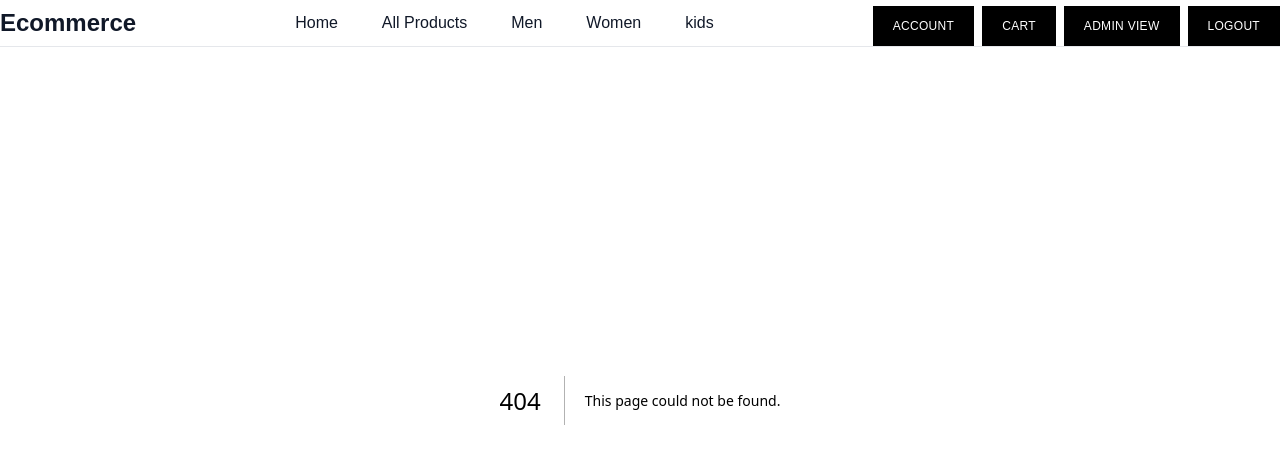
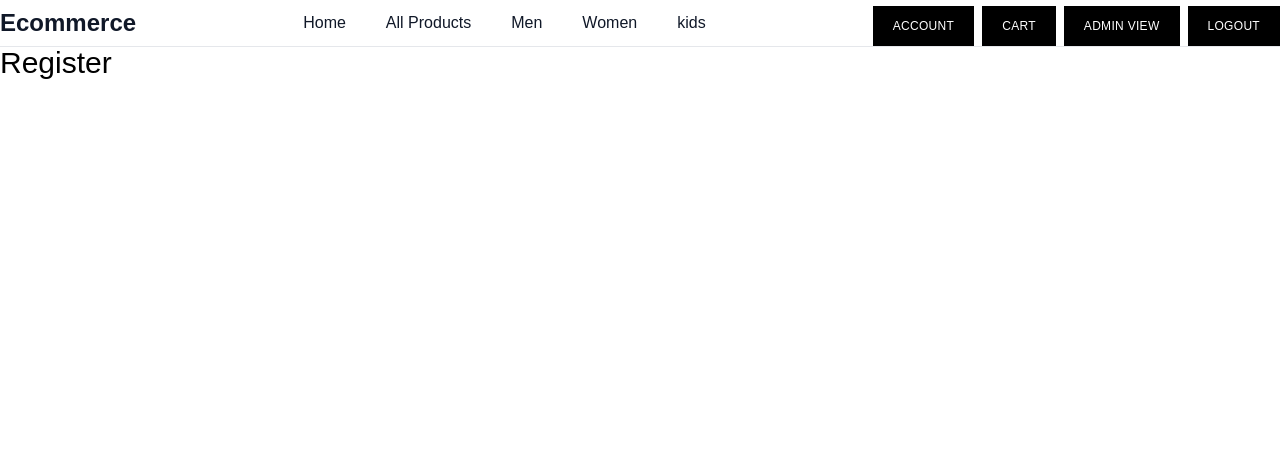
Before and after one commit to Neepunraj/EcommerceVintunaCrafts, a Next.js app: page /register in a window 1280 px wide. Before the commit this address had no page. Shown: the top 464 px of the page. Built offline with nearby package versions, Linux system fonts and the light colour scheme.

Commit message:
nav update 1

```diff
--- a/src/app/globals.css
+++ b/src/app/globals.css
@@ -14,7 +14,7 @@
 
 @media (prefers-color-scheme: dark) {
   :root {
-    --background: #8a8a8a;
+    --background: #d3cfcf;
     --foreground: #ffffff;
   }
 }
--- a/src/app/layout.tsx
+++ b/src/app/layout.tsx
@@ -2,6 +2,7 @@ import type { Metadata } from "next";
 import { Geist, Geist_Mono } from "next/font/google";
 import "./globals.css";
 import GlobalState from "@/context";
+import Navbar from "@/component/navbar";
 
 const geistSans = Geist({
   variable: "--font-geist-sans",
@@ -29,9 +30,11 @@ export default function RootLayout({
         className={`${geistSans.variable} ${geistMono.variable} antialiased`}
       >
         <GlobalState>
-        {children}
+          <Navbar />
+          <main className="flex min-h-screen flex-col mt-[45px]">
+            {children}
+          </main>
         </GlobalState>
-
       </body>
     </html>
   );
--- /dev/null
+++ b/src/app/register/page.tsx
@@ -0,0 +1,11 @@
+import { FC } from "react";
+
+const Register: FC = () => {
+  return (
+    <div className="max-h-full bg-white relative">
+      <h1 className="text-3xl text-black">Register</h1>
+    </div>
+  );
+};
+
+export default Register;
--- /dev/null
+++ b/src/component/formElements/inputComponent/index.tsx
@@ -0,0 +1,24 @@
+import { InputComponettypes } from "@/interfaces";
+
+const InputComponent = ({
+  label,
+  placeholder,
+  value,
+  onChange,
+  type,
+}: InputComponettypes) => {
+  return (
+    <div>
+      <p>{label}</p>
+      <input
+        value={value}
+        onChange={onChange}
+        placeholder={placeholder}
+        type={type || "text"}
+        className="border placeholder-gray-400"
+      />
+    </div>
+  );
+};
+
+export default InputComponent;
--- /dev/null
+++ b/src/component/formElements/selectComponent/index.tsx
@@ -0,0 +1,36 @@
+import { InputComponettypes, SelectComponentProps } from "@/interfaces";
+interface optiontype {
+  id: string;
+  label: string;
+}
+const SelectComponent = ({
+  label,
+  value,
+  onChange,
+  options = [],
+}: SelectComponentProps) => {
+  return (
+    <div>
+      <p>{label}</p>
+      <select
+        value={value}
+        onChange={onChange}
+        className="border placeholder-gray-400"
+      >
+        {options && options.length ? (
+          options.map((optionItem: optiontype) => (
+            <option value={optionItem.id} key={optionItem.id}>
+              {optionItem.label}
+            </option>
+          ))
+        ) : (
+          <option id="" value="">
+            Select
+          </option>
+        )}
+      </select>
+    </div>
+  );
+};
+
+export default SelectComponent;
--- a/src/component/navbar/index.tsx
+++ b/src/component/navbar/index.tsx
@@ -1,15 +1,11 @@
+"use client";
 import { adminNavOptions, navOptions } from "@/utils";
-import { Route } from "next";
-import { AppRouterInstance } from "next/dist/shared/lib/app-router-context.shared-runtime";
 import { usePathname, useRouter } from "next/navigation";
 import { FC, Fragment, useContext, useState } from "react";
 import CommonModal from "../commonModal";
-import { GlobalContext, GlobalContextType } from "@/context";
-interface NavITems {
-  adminView: boolean;
-  router: AppRouterInstance;
-  isModalView: boolean;
-}
+import { GlobalContext } from "@/context";
+import { NavITems } from "@/interfaces";
+
 const NavItems = ({ isModalView = false, adminView, router }: NavITems) => {
   return (
     <div
@@ -18,7 +14,7 @@ const NavItems = ({ isModalView = false, adminView, router }: NavITems) => {
       }`}
     >
       <ul
-        className={`flex gap-3  items-center flex-row p-4 md:p-0 mt-4 font-medium rounded-lg md:flex-row md:space-x-8 md:mt-0 md:border-0 bg-white ${
+        className={`flex gap-2 items-center flex-col p-4 md:p-0 mt-4 font-medium rounded-lg md:flex-row md:space-x-8 md:mt-0 md:border-0 bg-white ${
           isModalView ? "border-none" : "border border-gray-100"
         }`}
       >
--- a/src/context/index.tsx
+++ b/src/context/index.tsx
@@ -30,8 +30,7 @@ const GlobalState: FC<GlobbalStateProps> = ({ children }) => {
         setProduct,
       }}
     >
-      <Navbar />
-      <main>{children}</main>
+      {children}
     </GlobalContext.Provider>
   );
 };
--- /dev/null
+++ b/src/interfaces/index.ts
@@ -0,0 +1,28 @@
+import { AppRouterInstance } from "next/dist/shared/lib/app-router-context.shared-runtime";
+
+export interface NavOptions {
+  id: string;
+  label: string;
+  path: string;
+}
+
+export interface NavITems {
+  adminView: boolean;
+  router: AppRouterInstance;
+  isModalView: boolean;
+}
+
+export interface InputComponettypes {
+  label: string;
+  onChange: () => void;
+  value: string;
+  type: string;
+  placeholder: string;
+}
+
+export interface SelectComponentProps {
+  options: [];
+  label: string;
+  onChange: () => void;
+  value: string;
+}
```
Also changed, not shown: src/utils/index.ts (+5 -11 lines).
